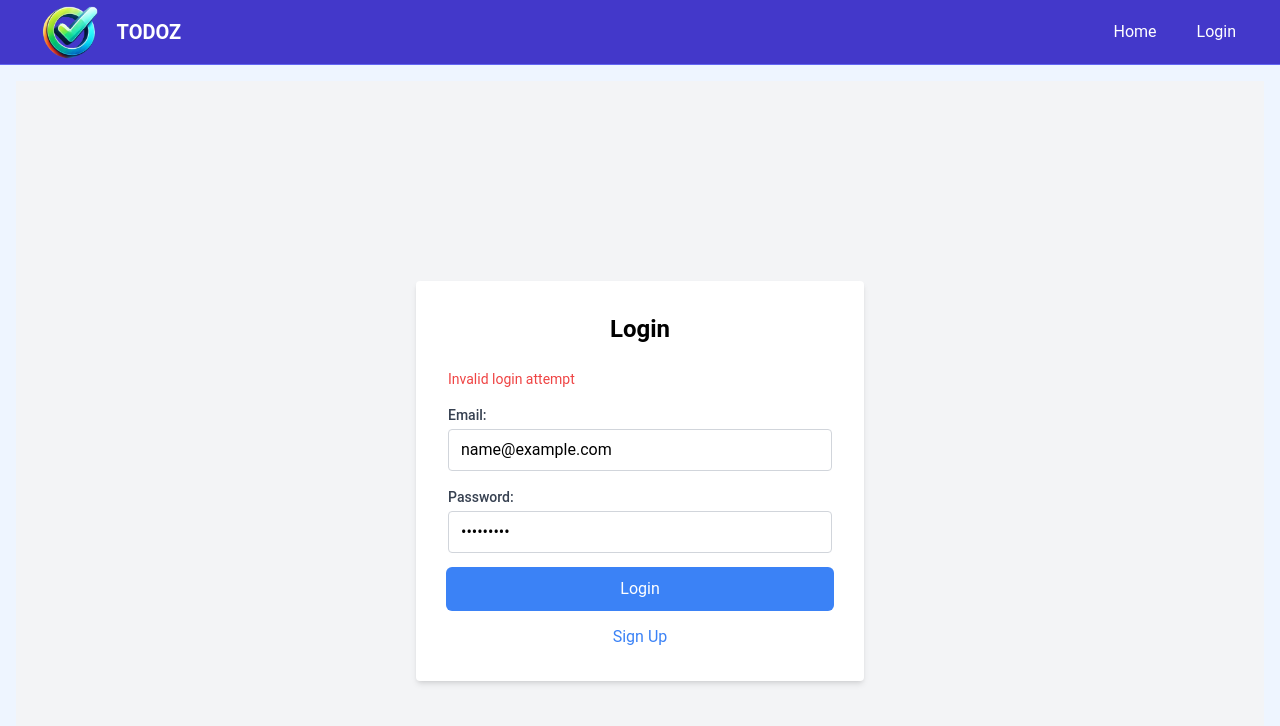
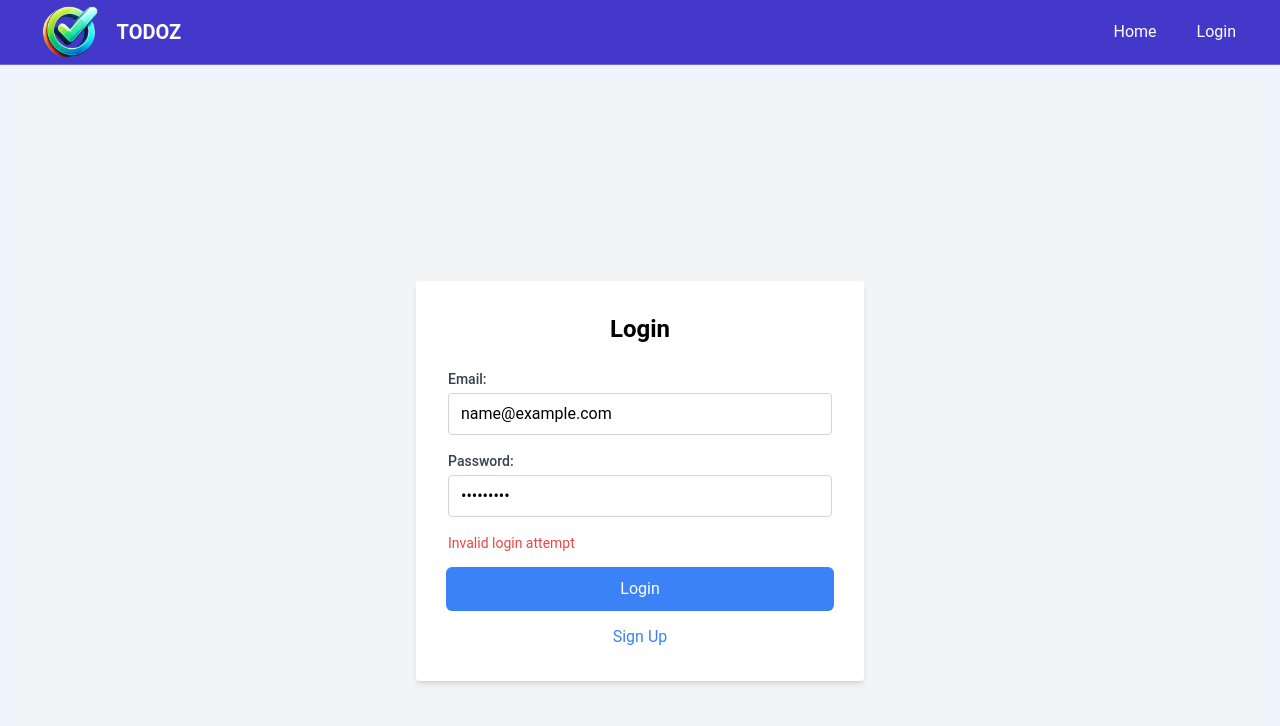
Before and after one commit to Artesh7/Dodo-Frontend, a React (Vite) app: page /login in a window 1280 px wide. Both pictures are taken after typing "name@example.com", "Sample123" into the empty fields and a click on the button "Login". Shown: the top 726 px of the page. Built offline with nearby package versions, Linux system fonts and the light colour scheme; no server answers.

Commit message:
V placering af fejl besked er ændret til det rigtig sted

```diff
--- a/src/components/CreateChild.jsx
+++ b/src/components/CreateChild.jsx
@@ -39,10 +39,7 @@ function CreateChild() {
         <h1 className="text-2xl font-bold mb-6 text-center">Create Child</h1>
 
         <form onSubmit={handleCreateChild} className="space-y-4">
-          {/* Brug evt. en rød fejlbesked */}
-          {errorMessage && (
-            <p className="text-red-500 text-sm">{errorMessage}</p>
-          )}
+
 
           <div>
             <label
@@ -94,7 +91,10 @@ function CreateChild() {
               className="w-full px-3 py-2 border border-gray-300 rounded focus:outline-none focus:ring-2 focus:ring-blue-500"
             />
           </div>
-
+ {/* Brug evt. en rød fejlbesked */}
+ {errorMessage && (
+            <p className="text-red-500 text-sm">{errorMessage}</p>
+          )}
           <button
             type="submit"
             className="w-full bg-blue-500 text-white py-2 rounded hover:bg-blue-600 focus:outline-none focus:ring-2 focus:ring-blue-500"
--- a/src/components/CreateUser.jsx
+++ b/src/components/CreateUser.jsx
@@ -6,10 +6,9 @@ function CreateUser() {
   const [userName, setUserName] = useState("");
   const [email, setEmail] = useState("");
   const [password, setPassword] = useState("");
-  const [errorMessage, setErrorMessage] = useState(""); // <-- Fejlbesked
+  const [errorMessage, setErrorMessage] = useState("");
   const { login } = useAuth();
 
-  // Forhindre scrolling
   useEffect(() => {
     document.body.style.overflow = "hidden";
     return () => {
@@ -17,14 +16,18 @@ function CreateUser() {
     };
   }, []);
 
+  // Nulstiller fejl, når brugeren skriver i feltet
+  const handleInputChange = (setter) => (e) => {
+    setter(e.target.value);
+    setErrorMessage("");
+  };
+
   const handleSignup = async (e) => {
     e.preventDefault();
-    setErrorMessage(""); // Nulstil tidligere fejl
+    setErrorMessage("");
     try {
       await userService.createUser({ userName, email, password });
-      // 2. Log ind med samme credentials
       await login({ email, password });
-      // 3. Send bruger til dashboard
       window.location.href = "/dashboard";
     } catch (error) {
       console.error("Create user failed:", error);
@@ -33,20 +36,12 @@ function CreateUser() {
     }
   };
 
-  const handleInputChange = (setter) => (e) => {
-    setter(e.target.value);
-    setErrorMessage("");
-  };
-
   return (
     <div className="min-h-screen flex items-center justify-center bg-gray-100">
       <div className="bg-white p-8 rounded shadow-md w-full max-w-md">
         <h1 className="text-2xl font-bold mb-6 text-center">Sign Up</h1>
 
         <form onSubmit={handleSignup} className="space-y-4">
-          {/* Viser fejl, hvis den findes */}
-          {errorMessage && <p className="text-red-500 text-sm">{errorMessage}</p>}
-
           <div>
             <label
               htmlFor="userName"
@@ -98,6 +93,11 @@ function CreateUser() {
             />
           </div>
 
+          {/* Fejlbesked LIGE her, over knappen */}
+          {errorMessage && (
+            <p className="text-red-500 text-sm">{errorMessage}</p>
+          )}
+
           <button
             type="submit"
             className="w-full bg-blue-500 text-white py-2 rounded hover:bg-blue-600 focus:outline-none focus:ring-2 focus:ring-blue-500"
--- a/src/components/Login.jsx
+++ b/src/components/Login.jsx
@@ -43,10 +43,6 @@ function Login() {
         <h1 className="text-2xl font-bold mb-6 text-center">Login</h1>
         <form onSubmit={handleLogin} className="space-y-4">
 
-          {/* Fejlbesked */}
-          {errorMessage && (
-            <p className="text-red-500 text-sm">{errorMessage}</p>
-          )}
 
           <div>
             <label
@@ -80,6 +76,11 @@ function Login() {
               className="w-full px-3 py-2 border border-gray-300 rounded focus:outline-none focus:ring-2 focus:ring-blue-500"
             />
           </div>
+           {/* Fejlbesked */}
+           {errorMessage && (
+            <p className="text-red-500 text-sm">{errorMessage}</p>
+          )}
+
           <button
             type="submit"
             className="w-full bg-blue-500 text-white py-2 rounded hover:bg-blue-600 focus:outline-none focus:ring-2 focus:ring-blue-500"
```
